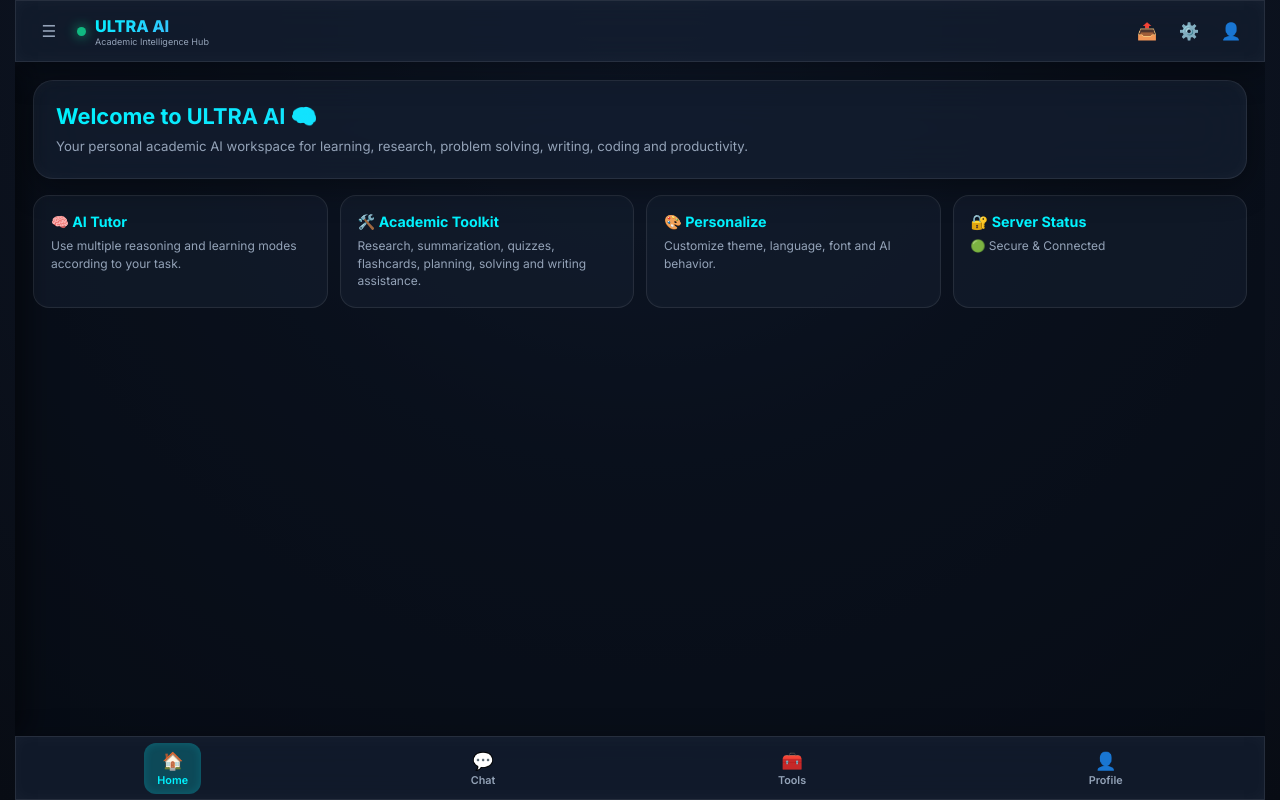
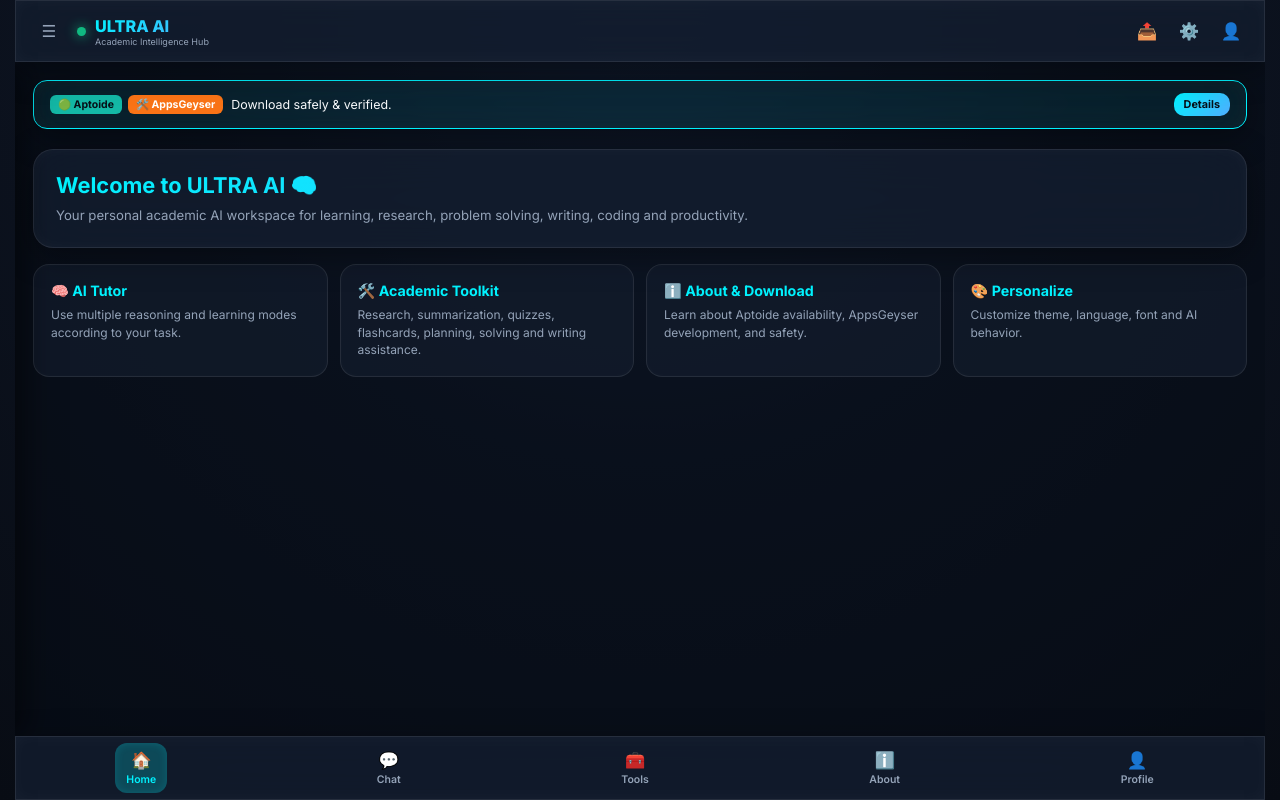
Before and after one commit to mohomedsajad2008-tech/ultra-ai, a plain HTML site: page index.html in a window 1280 px wide. Drawn offline with nearby package versions, Linux system fonts and the light colour scheme.

Commit message:
Update index.html

```diff
--- a/index.html
+++ b/index.html
@@ -39,8 +39,8 @@
 .view{position:absolute;inset:0;display:none;flex-direction:column;overflow-y:auto;}
 .view.active{display:flex;}
 .nav{min-height:64px;padding-bottom:env(safe-area-inset-bottom);display:flex;justify-content:space-around;align-items:center;border-top:1px solid var(--border);z-index:30;background:var(--surface);}
-.nav button{border:0;background:transparent;color:var(--muted);padding:7px 13px;border-radius:12px;display:flex;flex-direction:column;align-items:center;gap:3px;font-size:.72rem;font-weight:600;transition:all 0.2s ease;}
-.nav button span{font-size:1.15rem;}
+.nav button{border:0;background:transparent;color:var(--muted);padding:7px 11px;border-radius:12px;display:flex;flex-direction:column;align-items:center;gap:3px;font-size:.7rem;font-weight:600;transition:all 0.2s ease;}
+.nav button span{font-size:1.1rem;}
 .nav button.active{color:var(--accent);background:var(--glow);box-shadow:inset 0 0 10px rgba(0,242,254,0.15);}
 
 .sidebar{position:absolute;top:0;bottom:0;left:0;width:280px;background:var(--surface2);border-right:1px solid var(--border);z-index:25;transform:translateX(-100%);transition:transform .25s ease;display:flex;flex-direction:column;padding:14px;box-shadow: 10px 0 30px rgba(0,0,0,0.5);}
@@ -63,6 +63,12 @@
 .card:hover{border-color:var(--accent);transform:translateY(-5px);box-shadow:0 10px 25px rgba(0,0,0,0.4), 0 0 15px var(--glow), inset 0 0 12px rgba(255,255,255,0.05);}
 .card h3{color:var(--accent);font-size:.95rem;margin-bottom:6px;}
 .card p{color:var(--muted);font-size:.8rem;line-height:1.45;}
+
+.promo-banner{padding:12px 16px;border-radius:14px;border:1px solid var(--accent);background:rgba(0,242,254,0.08);display:flex;align-items:center;justify-content:space-between;gap:10px;font-size:0.83rem;margin-bottom:4px;}
+.promo-badges{display:flex;align-items:center;gap:6px;}
+.brand-badge{display:inline-flex;align-items:center;gap:4px;padding:3px 8px;border-radius:6px;font-size:0.7rem;font-weight:700;}
+.aptoide-badge{background:#14b8a6;color:#071018;}
+.appsgeyser-badge{background:#f97316;color:#fff;}
 
 .chat{padding:0;flex:1;width:100%;}
 .modebar{display:flex;align-items:center;gap:7px;overflow-x:auto;padding:9px 12px;border-bottom:1px solid var(--border);flex-shrink:0;}
@@ -115,7 +121,7 @@
 .file-preview{display:none;align-items:center;gap:6px;padding:4px 10px;font-size:.75rem;background:rgba(0,242,254,.1);border-radius:8px;margin-bottom:6px;border:1px solid rgba(0,242,254,.3);color:var(--accent);}
 
 .tools{padding:17px;gap:14px;}
-.tools h2,.profile h2{font-size:1.2rem;background:linear-gradient(135deg,var(--accent),var(--accent2));-webkit-background-clip:text;color:transparent;}
+.tools h2,.profile h2,.about h2{font-size:1.2rem;background:linear-gradient(135deg,var(--accent),var(--accent2));-webkit-background-clip:text;color:transparent;}
 .tool-grid{display:grid;grid-template-columns:repeat(auto-fill,minmax(150px,1fr));gap:11px;}
 .tool{padding:16px 10px;text-align:center;border-radius:15px;border:1px solid var(--border);background:rgba(20,30,48,.6);transition:all 0.3s cubic-bezier(0.175, 0.885, 0.32, 1.275);box-shadow: inset 0 0 10px rgba(255,255,255,0.02);}
 .tool:hover{border-color:var(--accent);transform:translateY(-4px);box-shadow:0 10px 20px rgba(0,0,0,0.3), 0 0 12px var(--glow);}
@@ -123,7 +129,7 @@
 .tool h4{font-size:.82rem;margin-bottom:4px;}
 .tool p{color:var(--muted);font-size:.68rem;}
 
-.profile{padding:18px;gap:14px;}
+.profile,.about{padding:18px;gap:14px;}
 .profile-card{padding:20px;border-radius:18px;display:flex;align-items:center;gap:14px;}
 .avatar{width:70px;height:70px;border-radius:50%;overflow:hidden;background:linear-gradient(135deg,var(--accent),var(--accent2));color:#07101a;display:flex;align-items:center;justify-content:center;font-size:1.5rem;font-weight:800;flex-shrink:0;}
 .avatar img{width:100%;height:100%;object-fit:cover;}
@@ -199,6 +205,16 @@
     </div>
 
 <section id="homeView" class="view active home">
+    <div class="promo-banner glass">
+        <div style="display:flex;align-items:center;gap:8px;">
+            <div class="promo-badges">
+                <span class="brand-badge aptoide-badge">🟢 Aptoide</span>
+                <span class="brand-badge appsgeyser-badge">🛠️ AppsGeyser</span>
+            </div>
+            <span>Download safely & verified.</span>
+        </div>
+        <button class="btn" onclick="switchView('about')" style="padding:5px 10px;font-size:0.72rem;">Details</button>
+    </div>
     <div class="hero glass">
         <h1>Welcome to ULTRA AI 🧠</h1>
         <p>Your personal academic AI workspace for learning, research, problem solving, writing, coding and productivity.</p>
@@ -212,16 +228,33 @@
             <h3>🛠️ Academic Toolkit</h3>
             <p>Research, summarization, quizzes, flashcards, planning, solving and writing assistance.</p>
         </div>
+        <div class="card" onclick="switchView('about')">
+            <h3>ℹ️ About & Download</h3>
+            <p>Learn about Aptoide availability, AppsGeyser development, and safety.</p>
+        </div>
         <div class="card" onclick="openSettings()">
             <h3>🎨 Personalize</h3>
             <p>Customize theme, language, font and AI behavior.</p>
         </div>
-        <div class="card">
-            <h3>🔐 Server Status</h3>
-            <p id="securityStatus">🟢 Secure & Connected</p>
-        </div>
     </div>
 </section>
+
+<section id="aboutView" class="view about">
+    <h2>ℹ️ About App & Download</h2>
+    <div class="card glass">
+        <h3><span class="brand-badge appsgeyser-badge" style="margin-right:6px;">🛠️ AppsGeyser</span> How It Was Made</h3>
+        <p>This application was developed using <b>AppsGeyser</b>, providing a smooth, optimized, and reliable framework tailored for mobile users.</p>
+    </div>
+    <div class="card glass" style="margin-top:12px;">
+        <h3><span class="brand-badge aptoide-badge" style="margin-right:6px;">🟢 Aptoide</span> Available on Aptoide</h3>
+        <p>You can effortlessly download, install, and update this app directly from the trusted <b>Aptoide</b> store ecosystem.</p>
+    </div>
+    <div class="card glass" style="margin-top:12px;">
+        <h3>🔒 Reliability & Security Verification</h3>
+        <p><b>Is it safe?</b> Yes, 100% reliable! If Android or your web browser displays a standard security prompt ("This file may be harmful") during third-party APK downloads, please note that this is an automated generic warning for all external apps. You can safely tap <b>"More details"</b> and <b>"Install anyway"</b> to proceed without any risk.</p>
+    </div>
+</section>
+
 <section id="chatView" class="view chat">
     <div class="modebar">
         <button class="mode active" data-mode="quick">⚡ Quick</button>
@@ -305,6 +338,7 @@
     <button class="active" onclick="switchView('home')"><span>🏠</span>Home</button>
     <button onclick="switchView('chat')"><span>💬</span>Chat</button>
     <button onclick="switchView('tools')"><span>🧰</span>Tools</button>
+    <button onclick="switchView('about')"><span>ℹ️</span>About</button>
     <button onclick="switchView('profile')"><span>👤</span>Profile</button>
 </nav>
 <div id="settingsModal" class="modal">
@@ -445,7 +479,7 @@
     if(!target) return;
     target.classList.add("active");
     document.querySelectorAll(".nav button").forEach(button => button.classList.remove("active"));
-    const indexes = { home:0, chat:1, tools:2, profile:3 };
+    const indexes = { home:0, chat:1, tools:2, about:3, profile:4 };
     const navButtons = document.querySelectorAll(".nav button");
     if(indexes[name] !== undefined && navButtons[indexes[name]]){ navButtons[indexes[name]].classList.add("active"); }
 };
```
